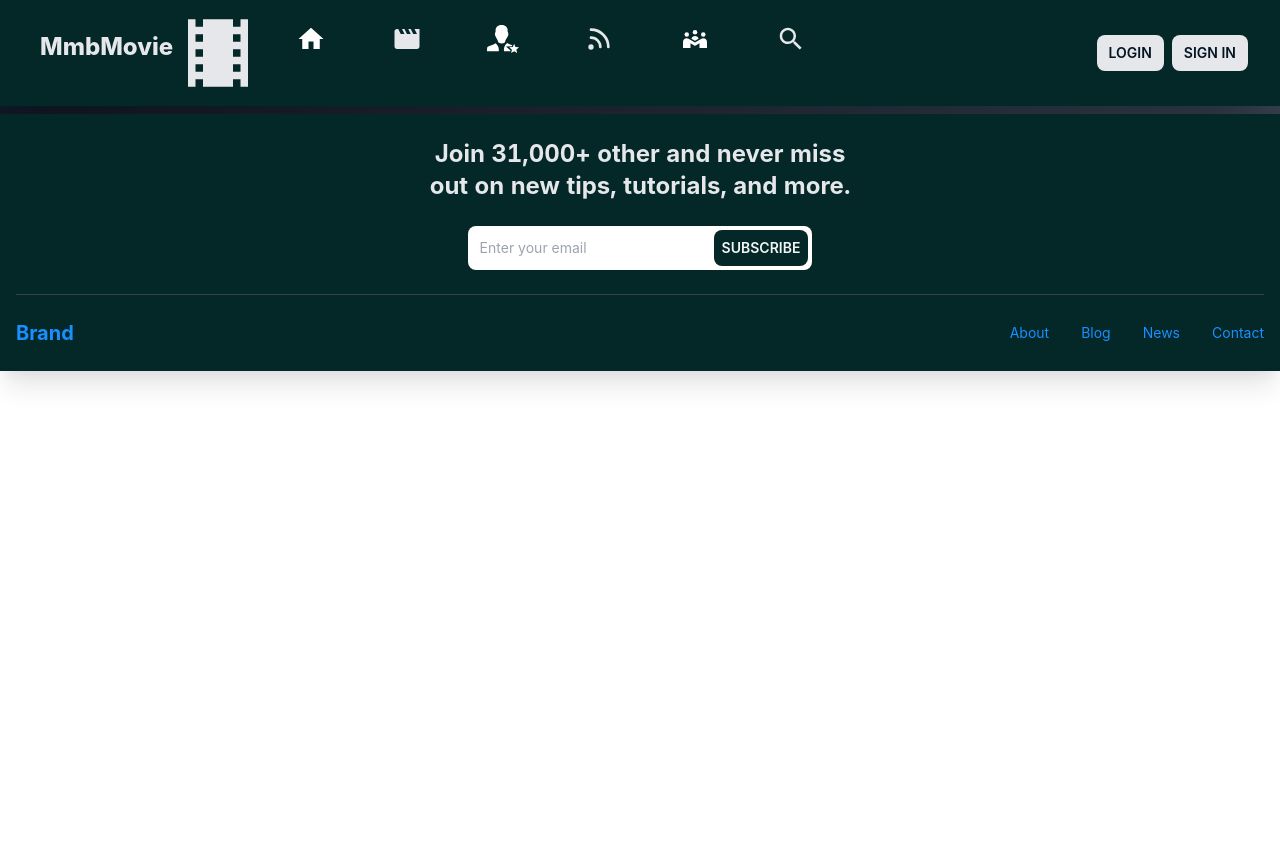
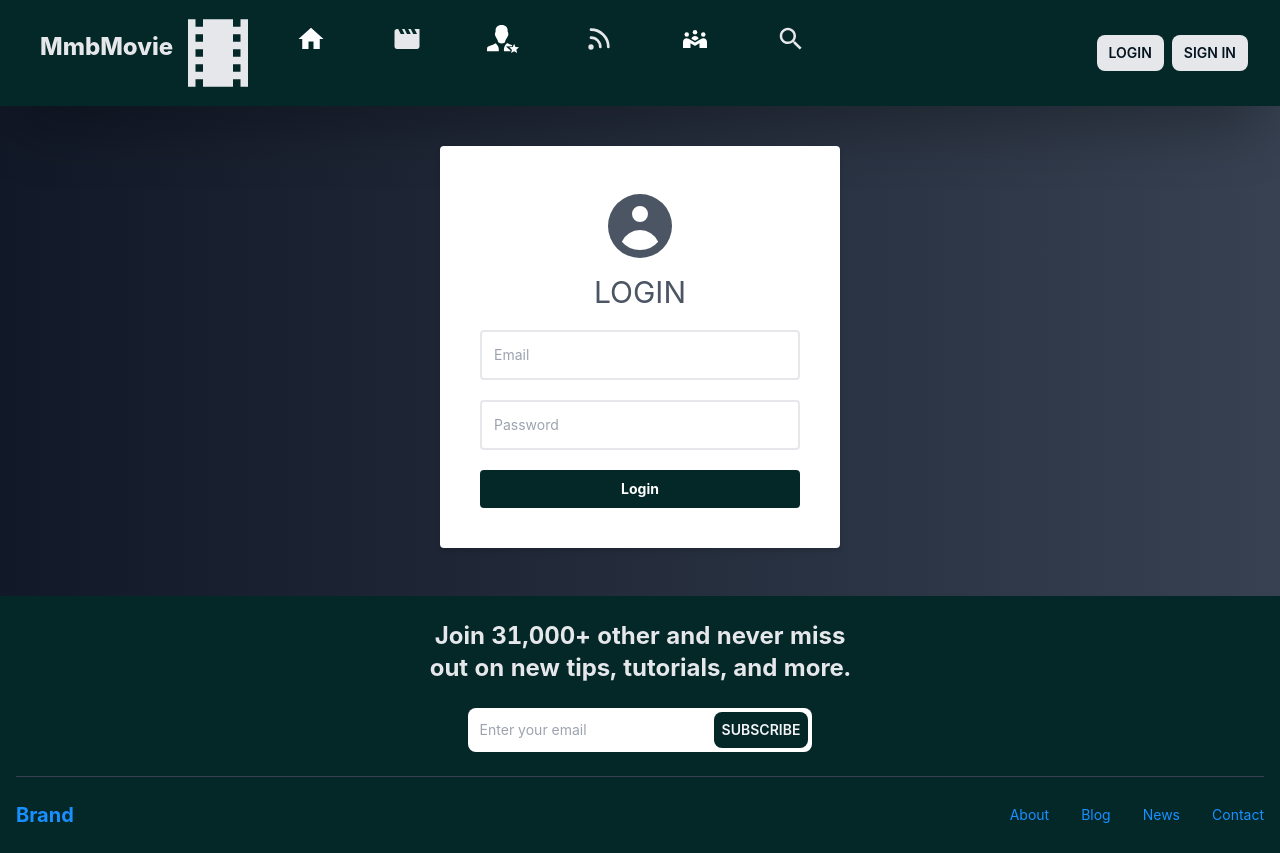
Before and after one commit to mahdimorasmmb/mmb-movies, a React (Create React App) app: page /login in a window 1280 px wide. Before the commit the page ends 800 px from the top, so only its background shows below. Built offline with nearby package versions, Linux system fonts and the light colour scheme.

Commit message:
add login page and get sessan id

```diff
--- a/package.json
+++ b/package.json
@@ -17,8 +17,12 @@
     "antd": "^4.16.13",
     "react": "^17.0.2",
     "react-dom": "^17.0.2",
+    "react-redux": "^7.2.5",
     "react-router-dom": "^5.3.0",
     "react-scripts": "4.0.3",
+    "redux": "^4.1.1",
+    "redux-devtools-extension": "^2.13.9",
+    "redux-thunk": "^2.3.0",
     "sass": "^1.42.1",
     "swiper": "^6.8.4",
     "tailwind-scrollbar-hide": "^1.0.3",
--- a/src/component/Layout/Header.jsx
+++ b/src/component/Layout/Header.jsx
@@ -184,9 +184,12 @@ export default function Header() {
         </Dropdown>
       </div>
       <div className="flex w-full items-center justify-end   ">
-        <button className=" mr-2 inline-block px-3 py-2 text-sm bg-gray-200 text-greenHd rounded-lg font-semibold uppercase lg:w-auto hover:text-gray-200 hover:bg-greenHd">
+        <Link
+          to="/login"
+          className=" mr-2 inline-block px-3 py-2 text-sm bg-gray-200 text-greenHd rounded-lg font-semibold uppercase lg:w-auto hover:text-gray-200 hover:bg-greenHd"
+        >
           login
-        </button>
+        </Link>
         <button className=" inline-block  px-3 py-2 text-sm bg-gray-200 text-greenHd rounded-lg font-semibold uppercase lg:w-auto hover:text-gray-200 hover:bg-greenHd">
           sign in
         </button>
--- a/src/index.js
+++ b/src/index.js
@@ -1,18 +1,23 @@
 import React from "react";
 import ReactDOM from "react-dom";
 import { BrowserRouter } from "react-router-dom";
-import App from "./App";
+
 import Layout from "./component/Layout/Layout";
 import Pages from "./pages/Pages";
 import "./index.css";
 import "antd/dist/antd.css";
 import "swiper/swiper-bundle.min.css";
 
+import { Provider } from "react-redux";
+import { store } from "./store/store";
+
 ReactDOM.render(
-  <BrowserRouter>
-    <Layout>
-      <Pages />
-    </Layout>
-  </BrowserRouter>,
+  <Provider store={store}>
+    <BrowserRouter>
+      <Layout>
+        <Pages />
+      </Layout>
+    </BrowserRouter>
+  </Provider>,
   document.getElementById("root")
 );
--- /dev/null
+++ b/src/pages/Login/Login.jsx
@@ -0,0 +1,103 @@
+import React, { useState } from "react";
+import { useHistory } from "react-router";
+import accountAction from "../../store/actions/accountAction";
+
+export default function Login() {
+  const [email, setEmail] = useState("");
+  const [password, setPassword] = useState("");
+  const history = useHistory();
+
+  async function login() {
+    const { request_token } = await (
+      await fetch(
+        "https://api.themoviedb.org/3/authentication/token/new?api_key=3cba95d220b545b9996fa206ce1363f6"
+      )
+    ).json();
+
+    const request_token_login = await (
+      await fetch(
+        "https://api.themoviedb.org/3/authentication/token/validate_with_login?api_key=3cba95d220b545b9996fa206ce1363f6",
+        {
+          method: "POST",
+          headers: {
+            "Content-Type": "application/json",
+          },
+          body: JSON.stringify({
+            username: email,
+            password: password,
+            request_token: request_token,
+          }),
+        }
+      )
+    ).json();
+    if (request_token_login.success === true) {
+      const session = await (
+        await fetch(
+          "https://api.themoviedb.org/3/authentication/session/new?api_key=3cba95d220b545b9996fa206ce1363f6",
+          {
+            method: "POST",
+            headers: {
+              "Content-Type": "application/json",
+            },
+            body: JSON.stringify({
+              request_token: request_token_login.request_token,
+            }),
+          }
+        )
+      ).json();
+      if (session.success) {
+        console.log(session);
+        history.push("/");
+        console.log("mm");
+        accountAction.login(session.session_id);
+      }
+    }
+  }
+  return (
+    <div className=" flex justify-center items-center bg-transparent py-10">
+      <form
+        onSubmit={(e) => {
+          e.preventDefault();
+          login();
+        }}
+        className="p-10 bg-white rounded flex justify-center items-center flex-col shadow-md"
+      >
+        <svg
+          xmlns="http://www.w3.org/2000/svg"
+          className="w-20 h-20 text-gray-600 mb-2"
+          viewBox="0 0 20 20"
+          fill="currentColor"
+        >
+          <path
+            fillRule="evenodd"
+            d="M18 10a8 8 0 11-16 0 8 8 0 0116 0zm-6-3a2 2 0 11-4 0 2 2 0 014 0zm-2 4a5 5 0 00-4.546 2.916A5.986 5.986 0 0010 16a5.986 5.986 0 004.546-2.084A5 5 0 0010 11z"
+            clipRule="evenodd"
+          />
+        </svg>
+        <p className="mb-5 text-3xl uppercase text-gray-600">Login</p>
+        <input
+          value={email}
+          onChange={(e) => setEmail(e.target.value)}
+          name="email"
+          className="mb-5 p-3 w-80 focus:border-greenHl rounded border-2 outline-none"
+          placeholder="Email"
+        />
+        <input
+          value={password}
+          onChange={(e) => setPassword(e.target.value)}
+          type="password"
+          name="password"
+          className="mb-5 p-3 w-80 focus:border-greenHl rounded border-2 outline-none"
+          placeholder="Password"
+        />
+        <button
+          className="bg-greenHl hover:bg-greenHd text-white font-bold p-2 rounded w-80"
+          id="login"
+          type="submit"
+        >
+          <span>Login</span>
+        </button>
+      </form>
+    </div>
+  );
+}
--- a/src/pages/Pages.jsx
+++ b/src/pages/Pages.jsx
@@ -1,6 +1,7 @@
 import React from "react";
 import { Route, Switch } from "react-router";
 import Home from "./Home/Home";
+import Login from "./Login/Login";
 import MovieInfoPage from "./Movie/MovieInfoPage";
 import People from "./People/People";
 
@@ -13,6 +14,9 @@ export default function Pages() {
       <Route path="/movie-info/:id">
         <MovieInfoPage />
       </Route>
+      <Route path="/login">
+        <Login />
+      </Route>
     </Switch>
   );
 }
--- /dev/null
+++ b/src/store/actions/accountAction.js
@@ -0,0 +1,20 @@
+import { LOGIN } from "../constant/constant";
+
+import { bindActionCreators } from "redux";
+import { store } from "../store";
+
+function login(payload) {
+  return {
+    type: LOGIN,
+    payload,
+  };
+}
+
+const accountAction = bindActionCreators(
+  {
+    login,
+  },
+  store.dispatch
+);
+
+export default accountAction;
--- /dev/null
+++ b/src/store/constant/constant.js
@@ -0,0 +1,2 @@
+export const LOGIN = "LOGIN";
+export const LOG_OUT = "LOG_OUT";
--- /dev/null
+++ b/src/store/reducer/accountReducer.js
@@ -0,0 +1,10 @@
+import { LOGIN } from "../constant/constant";
+
+export default function accountReducer(state = {}, action) {
+  switch (action.type) {
+    case LOGIN:
+      return action.payload;
+    default:
+      return state;
+  }
+}
--- /dev/null
+++ b/src/store/reducer/rootReducer.js
@@ -0,0 +1,6 @@
+import { combineReducers } from "redux";
+import accountReducer from "./accountReducer";
+
+export const rootReducer = combineReducers({
+  account: accountReducer,
+});
--- /dev/null
+++ b/src/store/store.js
@@ -0,0 +1,9 @@
+import { createStore, applyMiddleware } from "redux";
+import { composeWithDevTools } from "redux-devtools-extension";
+import { rootReducer } from "./reducer/rootReducer";
+import thunk from "redux-thunk";
+
+export const store = createStore(
+  rootReducer,
+  composeWithDevTools(applyMiddleware(thunk))
+);
```
Also changed, not shown: 2 other files (tests, documents, lock files or other folders).
